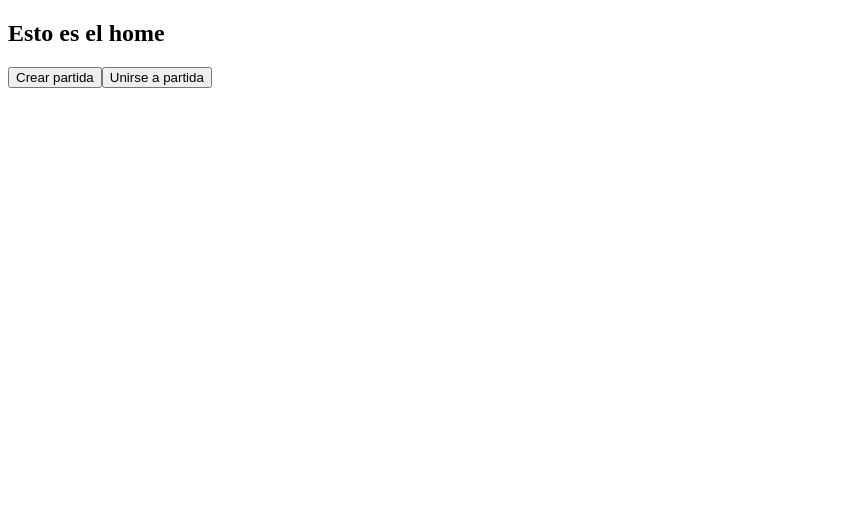
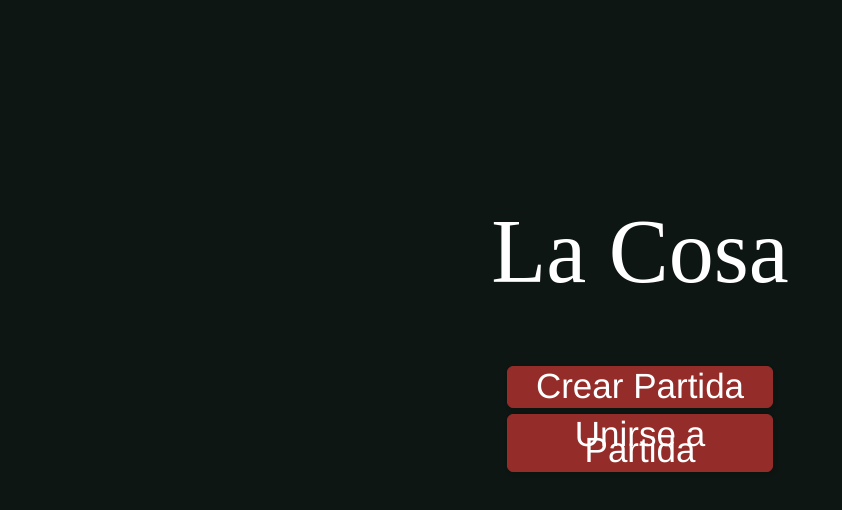
Before and after one commit to Ing-Soft-1-Miguelito-amigo/la-cosa-client, a React app: page /home in a window 1280 px wide. Shown: the top 510 px of the page, without its empty margins (0-842 px from the left). Built offline with nearby package versions, Linux system fonts and the light colour scheme; the HTML template or start-up script is replaced by a standard one.

Commit message:
componentes botones creados, redirigen a crear y unirse partida

```diff
--- /dev/null
+++ b/src/components/FunctionButton/FunctionButton.jsx
@@ -0,0 +1,14 @@
+import style from './FunctionButton.module.css'
+
+const FunctionButton = ({
+    text,
+    onClick
+}) => {
+    return (
+    <div className={style.container} >
+        <button className={style.button24} onClick={onClick}>{text}</button>
+    </div>
+    )
+}
+
+export default FunctionButton;
--- /dev/null
+++ b/src/components/FunctionButton/FunctionButton.module.css
@@ -0,0 +1,40 @@
+.container{
+    display: flex;
+    flex-direction: column;
+}
+/* CSS */
+.button24 {
+  background: #942d29;
+  border: 1px solid #942d29;
+  border-radius: 6px;
+  box-shadow: rgba(0, 0, 0, 0.1) 1px 2px 4px;
+  box-sizing: border-box;
+  color: #ffffff;
+  cursor: pointer;
+  font-size: 35px;
+  font-weight: 400;
+  line-height: 16px;
+  min-height: 40px;
+  outline: 0;
+  padding: 12px 14px;
+  text-align: center;
+  text-rendering: geometricprecision;
+  text-transform: none;
+  user-select: none;
+  -webkit-user-select: none;
+  touch-action: manipulation;
+  vertical-align: middle;
+  margin: 3px auto;
+  width: 70%;
+}
+
+.button24:hover,
+.button24:active {
+  background-color: initial;
+  background-position: 0 0;
+  color: #942d29;
+}
+
+.button-24:active {
+  opacity: .5;
+}
--- a/src/components/home/Home.jsx
+++ b/src/components/home/Home.jsx
@@ -1,4 +1,6 @@
 import { useNavigate } from "react-router-dom"
+import FunctionButton from "../FunctionButton/FunctionButton"
+import style from "./Home.module.css"
 
 const Home = () => {
     const navigate = useNavigate()
@@ -11,10 +13,11 @@ const Home = () => {
     }
 
     return (
-        <div className="home">
-            <h2>Esto es el home</h2>
-            <button onClick={gotoCreateGame}>Crear partida</button>
-            <button onClick={gotoJoinGame}>Unirse a partida</button>
+        <div className={style.home}>
+            <title>La Cosa</title>
+            <h1>La Cosa</h1>
+            <FunctionButton text={"Crear Partida"} onClick={gotoCreateGame}/>
+            <FunctionButton text={"Unirse a Partida"} onClick={gotoJoinGame}/>
         </div>
     )
 }
--- /dev/null
+++ b/src/components/home/Home.module.css
@@ -0,0 +1,17 @@
+:root{
+    background-color: rgb(13, 22, 18);
+    font-family: 'Creepster', cursive;
+    color: white;
+}
+
+.home{
+    width: 30%;
+    height: 50%;
+    margin: 200px auto;
+}
+h1{
+    text-align: center;
+    font-size: 90px;
+    font-weight: 80;
+    color: #ffffff;
+}
```
Also changed, not shown: src/components/home/home.css (deleted).
